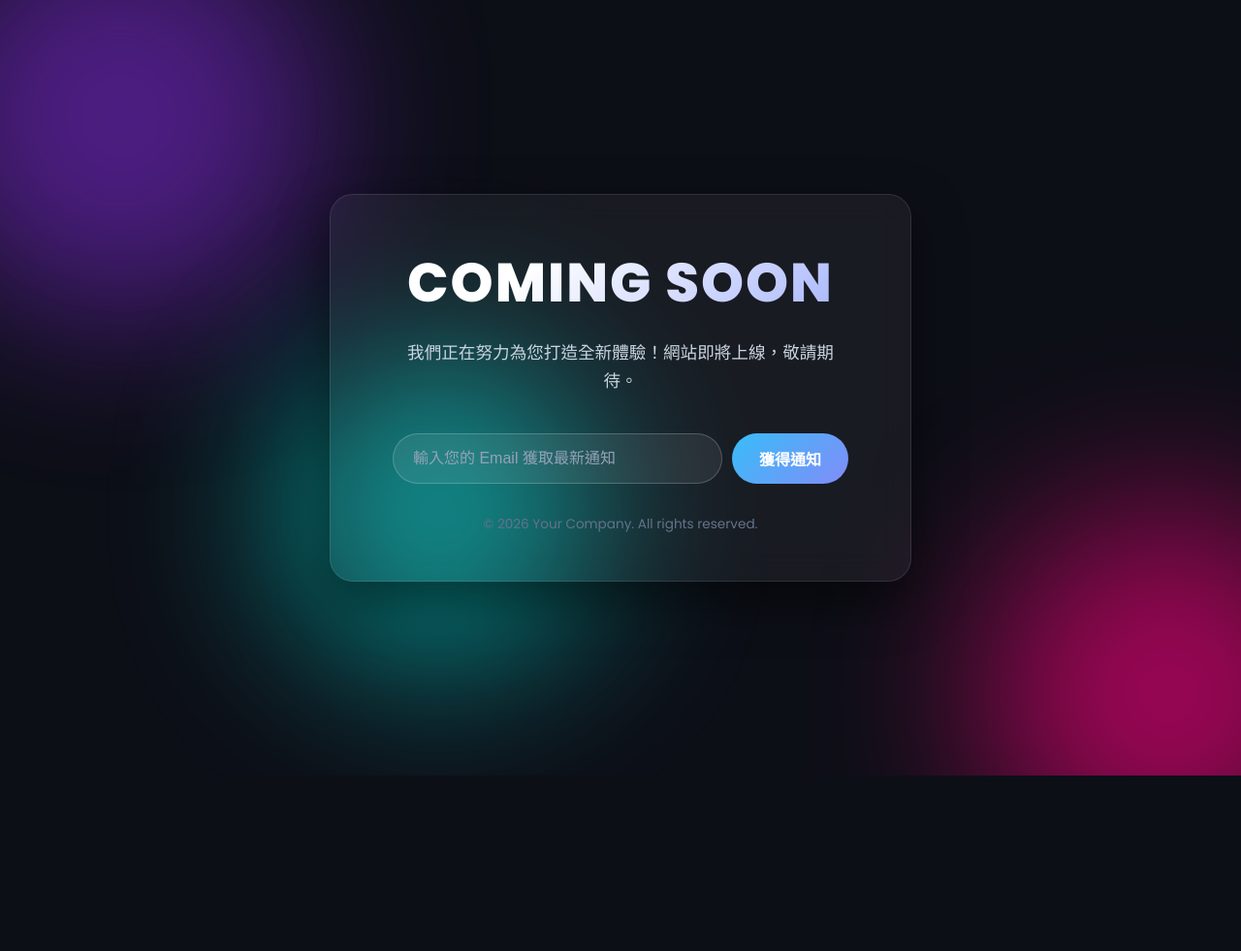
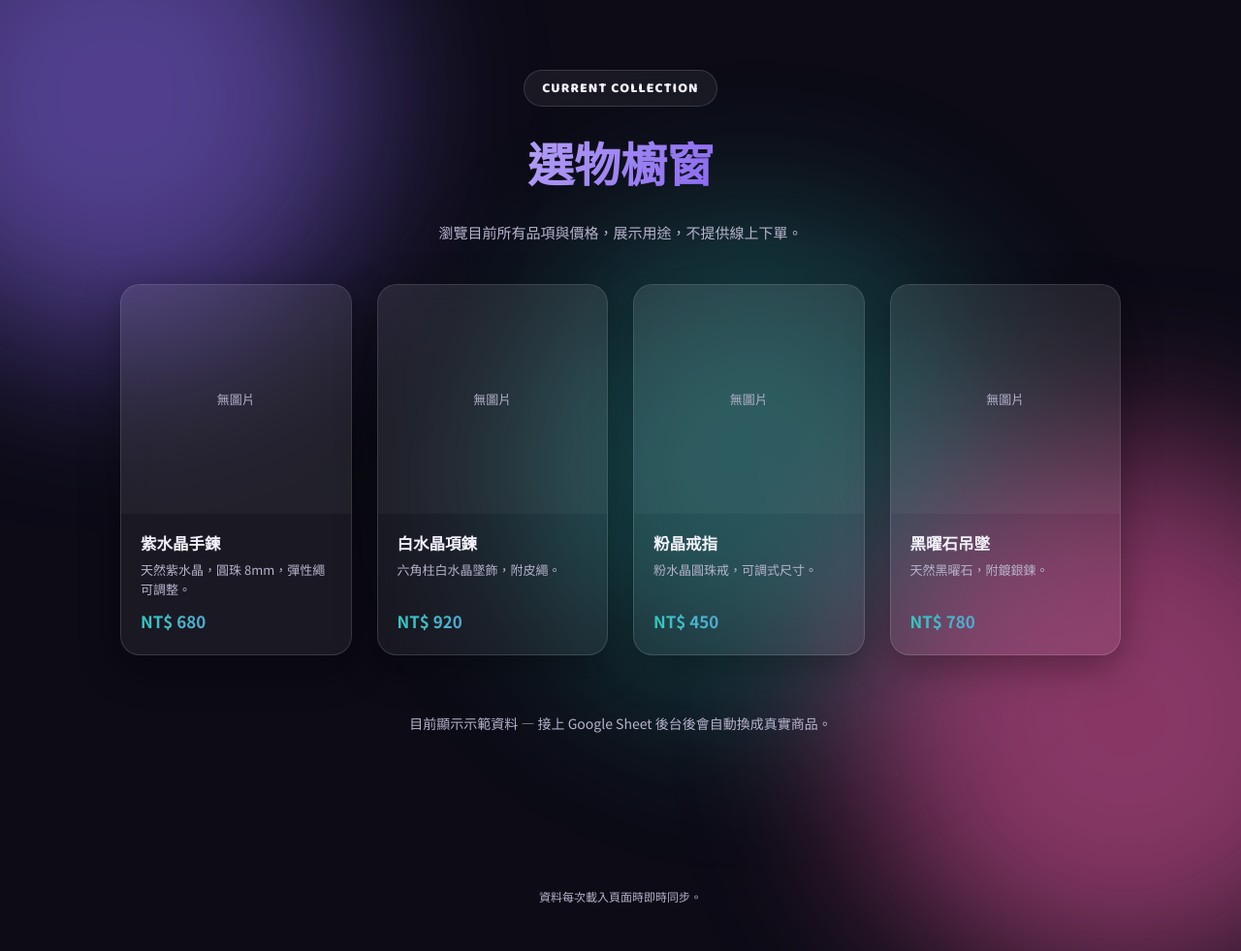
Before and after one commit to way8631-su/shopping, a plain HTML site: page index.html in a window 1280 px wide. Shown: the whole page at 97% size. Before the commit the page ends 800 px from the top, so only its background shows below. Drawn offline with Linux system fonts and the light colour scheme.

Commit message:
Update index.html

```diff
--- a/index.html
+++ b/index.html
@@ -1,238 +1,263 @@
-<!DOCTYPE html>
-<html lang="zh-TW">
+<!doctype html>
+<html lang="zh-Hant">
 <head>
-    <meta charset="UTF-8">
-    <meta name="viewport" content="width=device-width, initial-scale=1.0">
-    <title>Coming Soon</title>
-    <!-- 引入 Google Fonts 提升字體質感 -->
+<meta charset="UTF-8" />
+<title>選物櫥窗</title>
+<meta name="viewport" content="width=device-width, initial-scale=1" />
 <link rel="preconnect" href="https://fonts.googleapis.com">
 <link rel="preconnect" href="https://fonts.gstatic.com" crossorigin>
-    <link href="https://fonts.googleapis.com/css2?family=Poppins:wght@300;400;600;800&family=Noto+Sans+TC:wght@300;400;700&display=swap" rel="stylesheet">
+<link href="https://fonts.googleapis.com/css2?family=Baloo+2:wght@600;800&family=Noto+Sans+TC:wght@400;500;700&display=swap" rel="stylesheet">
+<style>
+  :root{
+    --bg: #0c0b16;
+    --glass: rgba(255,255,255,0.06);
+    --glass-line: rgba(255,255,255,0.14);
+    --ink: #f2f0fa;
+    --ink-soft: #b7b3cc;
+    --accent-a: #8b6bf0;
+    --accent-b: #33c9c0;
+    --accent-c: #ef5da8;
+  }
+  /* This page is a deliberately single, dark, glowing world — no light-mode variant. */
 
-    <style>
-        * {
-            margin: 0;
-            padding: 0;
-            box-sizing: border-box;
+  *{ box-sizing: border-box; }
+  html, body{ height: 100%; }
+  body{
+    margin:0;
+    background: var(--bg);
+    color: var(--ink);
+    font-family: "Noto Sans TC", "Segoe UI", sans-serif;
+    position: relative;
+    overflow-x: hidden;
   }
 
-        body {
-            font-family: 'Poppins', 'Noto Sans TC', sans-serif;
-            background-color: #0d0f17;
-            color: #ffffff;
-            height: 100vh;
-            display: flex;
-            justify-content: center;
-            align-items: center;
-            overflow: hidden;
-            position: relative;
+  .glow{
+    position: fixed;
+    border-radius: 50%;
+    filter: blur(90px);
+    opacity: 0.55;
+    z-index: 0;
+    pointer-events: none;
+  }
+  .glow.a{ width: 520px; height: 520px; top: -160px; left: -140px; background: var(--accent-a); }
+  .glow.b{ width: 480px; height: 480px; top: 30%; left: 42%; background: var(--accent-b); opacity: 0.35; }
+  .glow.c{ width: 560px; height: 560px; bottom: -220px; right: -160px; background: var(--accent-c); }
+
+  header, main, footer{ position: relative; z-index: 1; }
+
+  header{
+    max-width: 1080px;
+    margin: 0 auto;
+    padding: 72px 24px 40px;
+    text-align: center;
+  }
+  .mark{
+    display:inline-block;
+    font-family: "Baloo 2", "Noto Sans TC", sans-serif;
+    font-weight: 800;
+    font-size: 14px;
+    letter-spacing: 0.08em;
+    padding: 7px 18px;
+    border-radius: 999px;
+    background: var(--glass);
+    border: 1px solid var(--glass-line);
+    backdrop-filter: blur(16px);
+    -webkit-backdrop-filter: blur(16px);
+    margin-bottom: 22px;
+  }
+  h1{
+    font-family: "Baloo 2", "Noto Sans TC", sans-serif;
+    font-weight: 800;
+    font-size: clamp(32px, 5vw, 48px);
+    margin: 0 0 14px;
+    text-wrap: balance;
+    background: linear-gradient(120deg, #fff, var(--accent-a) 60%, var(--accent-c));
+    -webkit-background-clip: text;
+    background-clip: text;
+    color: transparent;
+  }
+  .sub{
+    color: var(--ink-soft);
+    font-size: 15px;
+    max-width: 46ch;
+    margin: 0 auto;
+    line-height: 1.7;
   }
 
-        /* 動態流光背景效果 */
-        .background-blobs {
-            position: absolute;
-            width: 100%;
-            height: 100%;
-            top: 0;
-            left: 0;
-            z-index: 1;
-            overflow: hidden;
+  main{
+    max-width: 1080px;
+    margin: 0 auto;
+    padding: 0 24px 100px;
   }
 
-        .blob {
-            position: absolute;
-            border-radius: 50%;
-            filter: blur(80px);
-            opacity: 0.6;
-            animation: float 10s infinite alternate ease-in-out;
+  .grid{
+    display: grid;
+    grid-template-columns: repeat(auto-fill, minmax(230px, 1fr));
+    gap: 26px;
   }
 
-        .blob-1 {
-            width: 400px;
-            height: 400px;
-            background: #7928CA;
-            top: -100px;
-            left: -100px;
+  .card{
+    background: var(--glass);
+    border: 1px solid var(--glass-line);
+    backdrop-filter: blur(18px);
+    -webkit-backdrop-filter: blur(18px);
+    border-radius: 20px;
+    overflow: hidden;
+    display: flex;
+    flex-direction: column;
+    box-shadow: 0 12px 40px rgba(0,0,0,0.35);
+    transition: transform 0.25s ease, box-shadow 0.25s ease;
+  }
+  .card:hover{
+    transform: translateY(-4px);
+    box-shadow: 0 18px 50px rgba(0,0,0,0.45);
+  }
+  .card .imgwrap{
+    aspect-ratio: 1 / 1;
+    background: rgba(255,255,255,0.04);
+    display:flex;
+    align-items:center;
+    justify-content:center;
+    overflow:hidden;
+  }
+  .card img{
+    width:100%;
+    height:100%;
+    object-fit: cover;
+    display:block;
+  }
+  .noimg{
+    font-size: 13px;
+    color: var(--ink-soft);
+  }
+  .card .body{
+    padding: 18px 20px 22px;
+    display:flex;
+    flex-direction:column;
+    gap:6px;
+    flex:1;
+  }
+  .card h3{
+    font-size: 16.5px;
+    font-weight: 700;
+    margin:0;
+    text-wrap: balance;
+  }
+  .card .desc{
+    font-size: 13px;
+    color: var(--ink-soft);
+    line-height:1.55;
+    flex:1;
+  }
+  .card .price{
+    font-variant-numeric: tabular-nums;
+    font-weight: 800;
+    font-size: 17px;
+    margin-top: 4px;
+    background: linear-gradient(90deg, var(--accent-b), var(--accent-a));
+    -webkit-background-clip: text;
+    background-clip: text;
+    color: transparent;
   }
 
-        .blob-2 {
-            width: 350px;
-            height: 350px;
-            background: #FF0080;
-            bottom: -50px;
-            right: -50px;
-            animation-delay: -5s;
+  .empty, .error{
+    text-align:center;
+    color: var(--ink-soft);
+    padding: 60px 20px;
+    font-size: 14px;
   }
 
-        .blob-3 {
-            width: 300px;
-            height: 300px;
-            background: #00DFD8;
-            bottom: 20%;
-            left: 20%;
-            animation-delay: -3s;
+  footer{
+    max-width: 1080px;
+    margin: 0 auto;
+    padding: 0 24px 48px;
+    color: var(--ink-soft);
+    font-size: 12px;
+    text-align: center;
   }
 
-        @keyframes float {
-            0% {
-                transform: translate(0, 0) scale(1);
-            }
-            100% {
-                transform: translate(50px, 40px) scale(1.1);
-            }
-        }
-
-        /* 主要內容卡片（玻璃擬物風格） */
-        .container {
-            position: relative;
-            z-index: 10;
-            text-align: center;
-            padding: 3rem 4rem;
-            background: rgba(255, 255, 255, 0.05);
-            backdrop-filter: blur(16px);
-            -webkit-backdrop-filter: blur(16px);
-            border: 1px solid rgba(255, 255, 255, 0.1);
-            border-radius: 24px;
-            box-shadow: 0 20px 50px rgba(0, 0, 0, 0.5);
-            max-width: 600px;
-            width: 90%;
-            animation: fadeIn 1.2s ease-out;
-        }
-
-        @keyframes fadeIn {
-            from {
-                opacity: 0;
-                transform: translateY(20px);
-            }
-            to {
-                opacity: 1;
-                transform: translateY(0);
-            }
-        }
-
-        /* 標題與字體漸層 */
-        h1 {
-            font-size: 3.5rem;
-            font-weight: 800;
-            letter-spacing: 2px;
-            margin-bottom: 1rem;
-            background: linear-gradient(135deg, #FFF 30%, #a5b4fc 100%);
-            -webkit-background-clip: text;
-            -webkit-text-fill-color: transparent;
-            text-transform: uppercase;
-        }
-
-        p {
-            font-size: 1.1rem;
-            font-weight: 300;
-            color: #cbd5e1;
-            line-height: 1.6;
-            margin-bottom: 2.5rem;
-        }
-
-        /* 訂閱/通知表單 */
-        .subscribe-form {
-            display: flex;
-            gap: 10px;
-            justify-content: center;
-            width: 100%;
-        }
-
-        .subscribe-form input[type="email"] {
-            padding: 14px 20px;
-            border-radius: 50px;
-            border: 1px solid rgba(255, 255, 255, 0.2);
-            background: rgba(255, 255, 255, 0.08);
-            color: #fff;
-            font-size: 1rem;
-            outline: none;
-            flex: 1;
-            transition: all 0.3s ease;
-        }
-
-        .subscribe-form input[type="email"]::placeholder {
-            color: #94a3b8;
-        }
-
-        .subscribe-form input[type="email"]:focus {
-            background: rgba(255, 255, 255, 0.15);
-            border-color: #38bdf8;
-            box-shadow: 0 0 15px rgba(56, 189, 248, 0.3);
-        }
-
-        .subscribe-form button {
-            padding: 14px 28px;
-            border-radius: 50px;
-            border: none;
-            background: linear-gradient(135deg, #38bdf8 0%, #818cf8 100%);
-            color: #fff;
-            font-weight: 600;
-            font-size: 1rem;
-            cursor: pointer;
-            transition: all 0.3s ease;
-            white-space: nowrap;
-        }
-
-        .subscribe-form button:hover {
-            transform: translateY(-2px);
-            box-shadow: 0 8px 20px rgba(56, 189, 248, 0.4);
-        }
-
-        .subscribe-form button:active {
-            transform: translateY(0);
-        }
-
-        /* 頁腳小字 */
-        .footer-text {
-            margin-top: 2rem;
-            font-size: 0.85rem;
-            color: #64748b;
-        }
-
-        /* 手機板適應 */
-        @media (max-width: 480px) {
-            .container {
-                padding: 2rem 1.5rem;
-            }
-
-            h1 {
-                font-size: 2.5rem;
-            }
-
-            .subscribe-form {
-                flex-direction: column;
-            }
-
-            .subscribe-form button {
-                width: 100%;
-            }
+  @media (prefers-reduced-motion: reduce){
+    .card{ transition: none; }
   }
 </style>
 </head>
 <body>
+<div class="glow a"></div>
+<div class="glow b"></div>
+<div class="glow c"></div>
 
-    <!-- 背景動態光暈 -->
-    <div class="background-blobs">
-        <div class="blob blob-1"></div>
-        <div class="blob blob-2"></div>
-        <div class="blob blob-3"></div>
+<header>
+  <span class="mark">CURRENT COLLECTION</span>
+  <h1>選物櫥窗</h1>
+  <p class="sub">瀏覽目前所有品項與價格，展示用途，不提供線上下單。</p>
+</header>
+<main>
+  <div id="grid" class="grid"></div>
+  <div id="status"></div>
+</main>
+<footer>資料每次載入頁面時即時同步。</footer>
+
+<script>
+  // 部署時把這裡換成 Apps Script 網頁應用程式網址（見 AppsScript/README.md）
+  const API_URL = "";
+
+  const SAMPLE_PRODUCTS = [
+    { id: 1, name: "紫水晶手鍊", price: 680, description: "天然紫水晶，圓珠 8mm，彈性繩可調整。", image: "" },
+    { id: 2, name: "白水晶項鍊", price: 920, description: "六角柱白水晶墜飾，附皮繩。", image: "" },
+    { id: 3, name: "粉晶戒指", price: 450, description: "粉水晶圓珠戒，可調式尺寸。", image: "" },
+    { id: 4, name: "黑曜石吊墜", price: 780, description: "天然黑曜石，附鍍銀鍊。", image: "" },
+  ];
+
+  function money(n){
+    const num = Number(n);
+    return isNaN(num) ? n : num.toLocaleString("zh-Hant-TW");
+  }
+
+  function renderProducts(products){
+    const grid = document.getElementById("grid");
+    const status = document.getElementById("status");
+    grid.innerHTML = "";
+
+    if (!products.length){
+      status.innerHTML = '<div class="empty">目前沒有上架中的商品。</div>';
+      return;
+    }
+    status.innerHTML = "";
+
+    for (const p of products){
+      const card = document.createElement("div");
+      card.className = "card";
+      card.innerHTML = `
+        <div class="imgwrap">
+          ${p.image ? `<img src="${p.image}" alt="${p.name}" loading="lazy">` : `<span class="noimg">無圖片</span>`}
         </div>
+        <div class="body">
+          <h3>${p.name}</h3>
+          <div class="desc">${p.description || ""}</div>
+          <div class="price">NT$ ${money(p.price)}</div>
+        </div>
+      `;
+      grid.appendChild(card);
+    }
+  }
 
-    <!-- 主要內容區塊 -->
-    <div class="container">
-        <h1>Coming Soon</h1>
-        <p>我們正在努力為您打造全新體驗！網站即將上線，敬請期待。</p>
+  async function load(){
+    if (!API_URL){
+      renderProducts(SAMPLE_PRODUCTS);
+      document.getElementById("status").innerHTML =
+        '<div class="empty">目前顯示示範資料 — 接上 Google Sheet 後台後會自動換成真實商品。</div>';
+      return;
+    }
+    try{
+      const res = await fetch(API_URL);
+      const data = await res.json();
+      renderProducts(data.products || []);
+    }catch(err){
+      document.getElementById("status").innerHTML = '<div class="error">商品資料載入失敗，請稍後再試。</div>';
+    }
+  }
 
-        <!-- Email 訂閱框 -->
-        <form class="subscribe-form" onsubmit="event.preventDefault(); alert('感謝您的訂閱！我們會第一時間通知您。');">
-            <input type="email" placeholder="輸入您的 Email 獲取最新通知" required>
-            <button type="submit">獲得通知</button>
-        </form>
-
-        <div class="footer-text">
-            © 2026 Your Company. All rights reserved.
-        </div>
-    </div>
-
+  load();
+</script>
 </body>
 </html>
```
Lines whose indentation alone changed are shown as unchanged.
